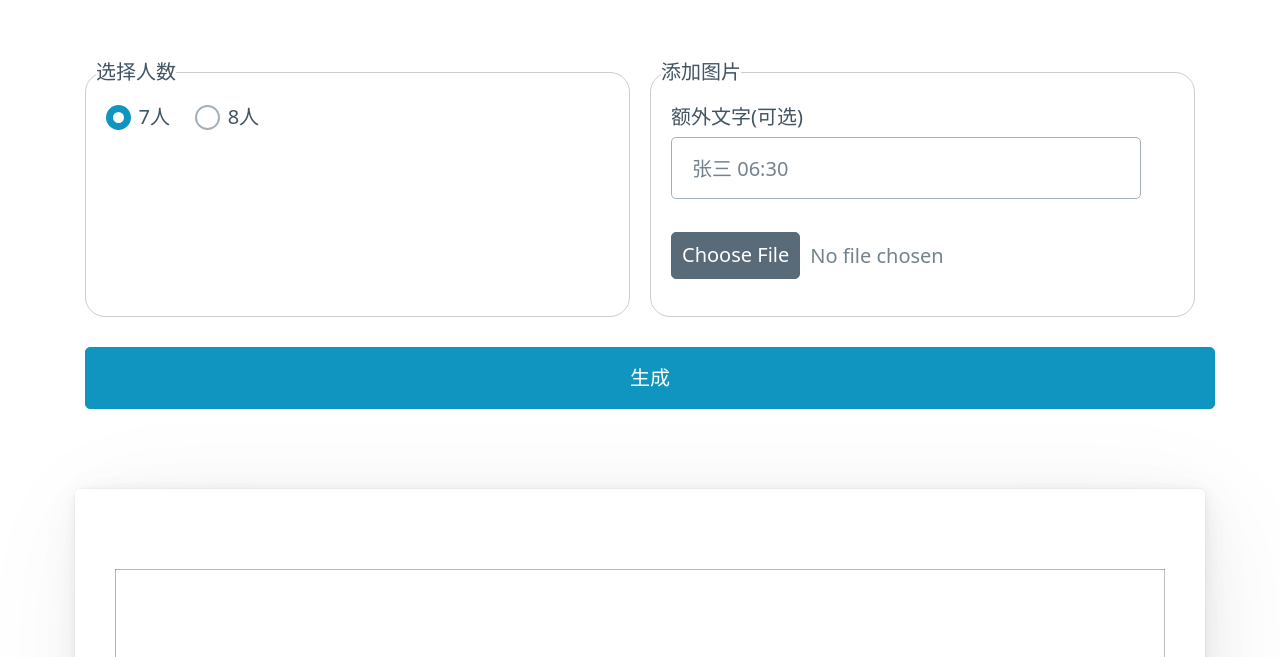
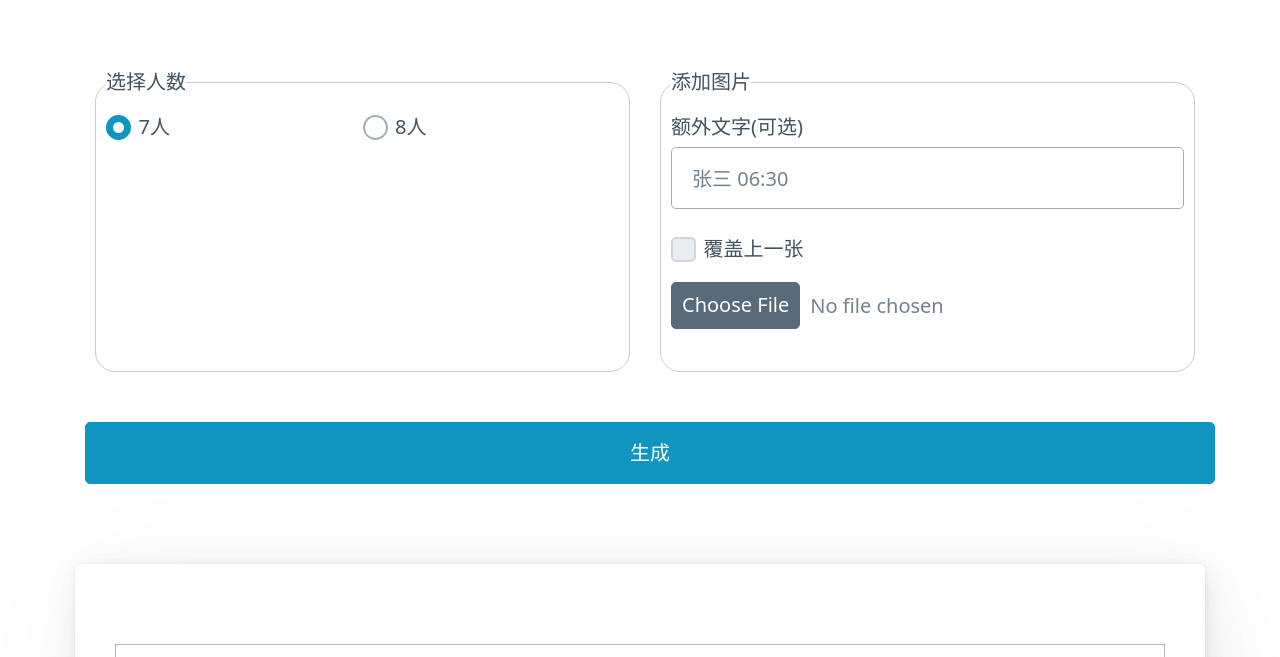
Before and after one commit to gggxbbb/simpleImageStitching, a plain HTML site: page index.html in a window 1280 px wide. Shown: the part 143-800 px from the top of the page. Drawn offline with Linux system fonts and the light colour scheme.

Commit message:
add sth.

```diff
--- a/index.html
+++ b/index.html
@@ -16,19 +16,20 @@
     <h1>小组图片拼接</h1>
     <!-- 选择7人或8人 -->
     <form name="numForm" id="numForm">
-        <fieldset class="horizontal_item">
+        <fieldset id="num_choice">
             <legend>选择人数</legend>
-            <label class="horizontal_item"><input type="radio" name="num" value="7"
-                                                  checked>7人</label>
-            <label class="horizontal_item"><input type="radio" name="num"
-                                                  value="8">8人</label>
+            <label><input type="radio" name="num" value="7"
+                          checked>7人</label>
+            <label><input type="radio" name="num"
+                          value="8">8人</label>
         </fieldset>
-        <fieldset class="horizontal_item">
+        <fieldset>
             <legend>添加图片</legend>
-            <label class="horizontal_item">额外文字(可选)<input type="text" name="text"
-                                                                class="umami--click--change-text"
-                                                                placeholder="张三 06:30"></label>
-            <label class="horizontal_item"><input type="file" name="file" accept="image/*"></label>
+            <label>额外文字(可选)<input type="text" name="text"
+                                        class="umami--click--change-text"
+                                        placeholder="张三 06:30"></label>
+            <label><input type="checkbox" name="fix" disabled>覆盖上一张</label>
+            <label><input type="file" name="file" accept="image/*"></label>
         </fieldset>
     </form>
     <button id="btn">生成</button>
@@ -51,6 +52,15 @@
                 umami.trackEvent("Init Canvas", {num: e.target.value});
             });
         });
+        document.forms['numForm'].fix.addEventListener('change', (e) => {
+            if (CanvasData.drawn===0){
+                e.target.checked = false;
+                e.target.disabled = true;
+            } else {
+                umami.trackEvent("Change Fix to" + e.target.checked, {fix: e.target.checked});
+                e.target.disabled = false;
+            }
+        });
         document.forms['numForm'].file.addEventListener('change', (e) => {
             const text = document.forms['numForm'].text.value;
             const file = e.target.files[0];
@@ -61,12 +71,17 @@
                 // noinspection JSValidateTypes
                 img.src = reader.result;
                 img.onload = function () {
+                    if (document.forms['numForm'].fix.checked && CanvasData.drawn > 0) {
+                        CanvasData.drawn--;
+                    }
                     drawPic(img, text);
                     e.target.value = '';
                     document.forms['numForm'].text.value = '';
+                    document.forms['numForm'].fix.checked = false;
                     umami.trackEvent("Add One Picture", {text: text, num: CanvasData.num, index: CanvasData.drawn});
                 }
             }
+            document.forms['numForm'].fix.disabled = false;
         });
         document.getElementById("btn").addEventListener('click', () => {
             download()
--- a/static/main.css
+++ b/static/main.css
@@ -1,7 +1,7 @@
 fieldset {
     border: 1px solid #ccc;
-    padding: 0.5em;
-    margin: 0.5em 0;
+    padding: 0.5em 0.5em 0.5em 0.5em;
+    margin: 0.5em 0.5em 1em 1em;
     border-radius: 1em;
 }
 
@@ -21,7 +21,18 @@ canvas {
 
 #numForm {
     display:grid;
+    grid-template-columns: 1fr;
+}
+
+#num_choice {
+    display:grid;
     grid-template-columns: 1fr 1fr;
+}
+
+@media (min-width: 768px) {
+    #numForm {
+        grid-template-columns: 1fr 1fr;
+    }
 }
 
 footer {
```
